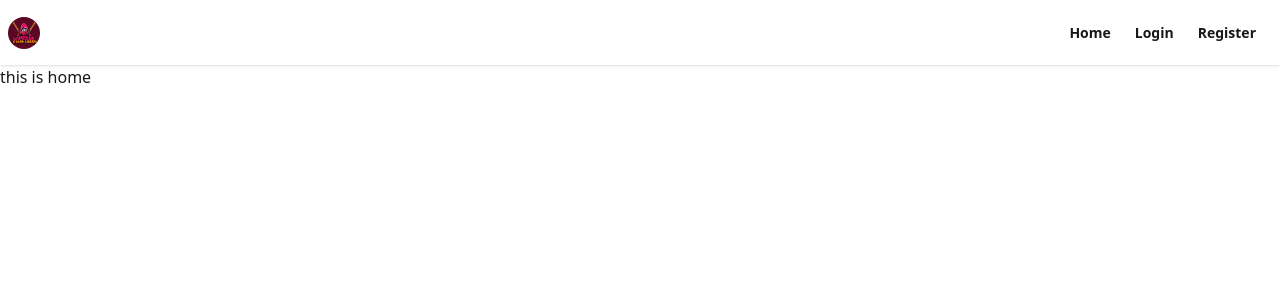
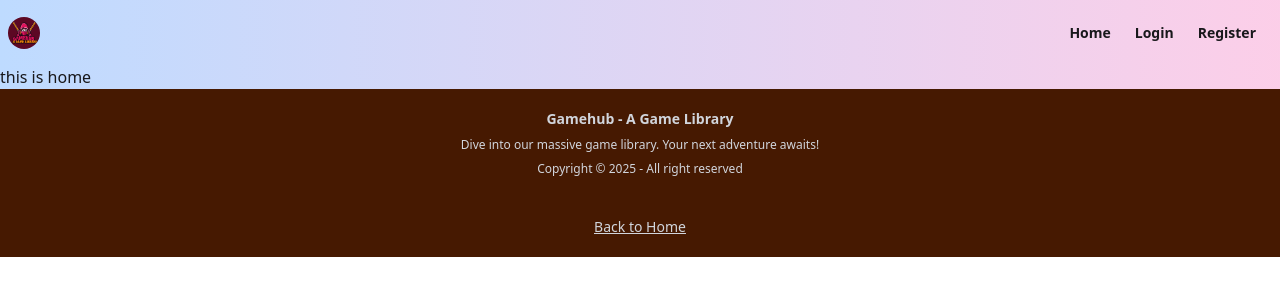
Before and after one commit to TahsinaRashid/GameHub, a React (Vite) app: page / in a window 1280 px wide. Shown: the top 300 px of the page. Built offline with nearby package versions, Linux system fonts and the light colour scheme; no server answers.

Commit message:
Footer added

```diff
--- a/src/footer/Footer.jsx
+++ b/src/footer/Footer.jsx
@@ -1,10 +1,16 @@
 import React from "react";
+import { NavLink } from "react-router";
 
 const Footer =()=>{
     return(
-        <div>
-            <h1>Footer</h1>
-        </div>
-    );
-};
+    <footer className="footer footer-horizontal
+    footer-center bg-amber-950 text-gray-300 p-5">
+        <aside>
+            <p className="font-bold text-md">Gamehub - A Game Library</p>
+            <p className="text-xs">Dive into our massive game library. Your next adventure awaits!</p>
+            <p className="text-xs">Copyright © {new Date().getFullYear()} - All right reserved</p>
+        </aside>
+        <div className="underline"><NavLink to = "/">Back to Home</NavLink></div>
+    </footer>
+);};
 export default Footer;
--- a/src/header/navbar.jsx
+++ b/src/header/navbar.jsx
@@ -50,7 +50,7 @@ const Navbar = () => {
         </>
     );
     return (
-        <div className="navbar bg-base-100 shadow-sm">
+        <div className="navbar">
             <div className="flex-1">
                 <NavLink to="/">
                     <img src={logo} alt="GameHub Logo" className="h-8 rounded-2xl" />
--- a/src/layout/Root.jsx
+++ b/src/layout/Root.jsx
@@ -1,13 +1,18 @@
 import React from "react";
 import {Outlet} from 'react-router'
 import Navbar from "../header/navbar";
+import Footer from "../footer/Footer";
 
 const Root = () => {
     return(
         <div>
-            <Navbar></Navbar>
-            <Outlet></Outlet>
+            <div className="bg-gradient-to-r from-blue-200 to-pink-200">
+                <Navbar></Navbar>
+                <Outlet></Outlet>
+            </div>
+            <Footer></Footer>
         </div>
+
     );
 };
 export default Root;
```
